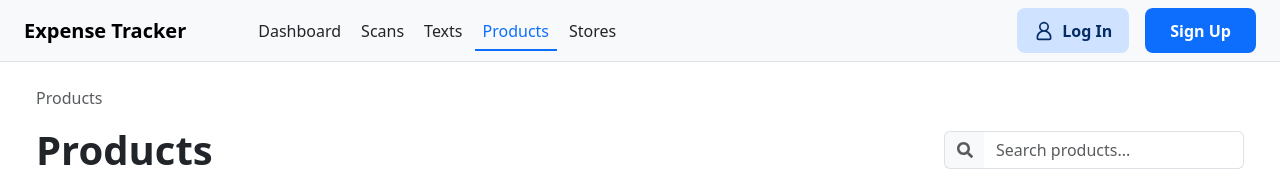
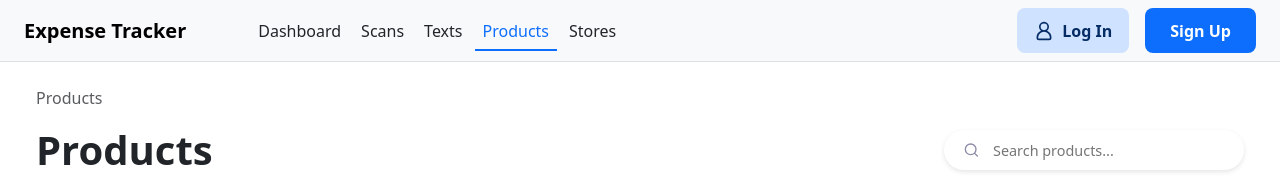
Before and after one commit to HarunUYGUC/Expense-Tracker, a React (Vite) app: page /products in a window 1280 px wide. Shown: the top 196 px of the page. Built offline with nearby package versions, Linux system fonts and the light colour scheme; no server answers.

Commit message:
Animated Search Bar

```diff
--- a/src/App.css
+++ b/src/App.css
@@ -678,3 +678,94 @@
   }
 }
 /* Animated Notification Bell Finished */
+
+/* Animated Search Bar */
+.search-form {
+  --timing: 0.3s;
+  --width-of-input: 100%;
+  --max-width: 300px;
+  --height-of-input: 40px;
+  --border-height: 2px;
+  --input-bg: var(--bs-body-bg);
+  --border-color: var(--bs-primary);
+  --border-radius: 30px;
+  --after-border-radius: 1px;
+
+  position: relative;
+  width: var(--width-of-input);
+  max-width: var(--max-width);
+  height: var(--height-of-input);
+  display: flex;
+  align-items: center;
+  padding-inline: 0.8em;
+  border-radius: var(--border-radius);
+  transition: border-radius 0.5s ease;
+  background: var(--input-bg);
+  box-shadow: 0 2px 5px rgba(0,0,0,0.1);
+}
+
+.search-form button {
+  border: none;
+  background: none;
+  color: #8b8ba7;
+  display: flex;
+  align-items: center;
+  justify-content: center;
+  cursor: pointer;
+}
+
+.search-input {
+  font-size: 0.9rem;
+  background-color: transparent;
+  width: 100%;
+  height: 100%;
+  padding-inline: 0.5em;
+  padding-block: 0.7em;
+  border: none;
+  color: var(--bs-body-color);
+}
+
+.search-input:focus {
+  outline: none;
+}
+
+.search-form:before {
+  content: "";
+  position: absolute;
+  background: var(--border-color);
+  transform: scaleX(0);
+  transform-origin: center;
+  width: 100%;
+  height: var(--border-height);
+  left: 0;
+  bottom: 0;
+  border-radius: 1px;
+  transition: transform var(--timing) ease;
+}
+
+.search-form:focus-within {
+  border-radius: var(--after-border-radius);
+}
+
+.search-form:focus-within:before {
+  transform: scale(1);
+}
+
+.search-reset {
+  border: none;
+  background: none;
+  opacity: 0;
+  visibility: hidden;
+  transition: opacity 0.3s;
+  color: #8b8ba7;
+}
+
+.search-input:not(:placeholder-shown) ~ .search-reset {
+  opacity: 1;
+  visibility: visible;
+}
+
+.search-form svg {
+  width: 17px;
+}
+/* Animated Search Bar Finished */
--- a/src/pages/Products.jsx
+++ b/src/pages/Products.jsx
@@ -1,6 +1,6 @@
 import React, { useState, useEffect } from 'react';
 import { Link } from 'react-router-dom';
-import { FaBoxOpen, FaSearch, FaChevronRight } from 'react-icons/fa';
+import { FaBoxOpen, FaChevronRight } from 'react-icons/fa';
 import { useAuth } from '../context/AuthContext';
 import { db } from '../firebase';
 import { collection, query, where, onSnapshot } from 'firebase/firestore';
@@ -10,6 +10,11 @@ function Products() {
   const [products, setProducts] = useState([]);
   const [loading, setLoading] = useState(true);
   const [searchTerm, setSearchTerm] = useState('');
+
+  // TEMİZLEME FONKSİYONU
+  const handleReset = () => {
+    setSearchTerm('');
+  };
 
   useEffect(() => {
     if (user) {
@@ -76,29 +81,39 @@ function Products() {
     <div className="dashboard-page-wrapper p-4">
       <div className="container-fluid">
 
-        {/* BREADCRUMB */}
+        {/* Breadcrumb Navigasyonu */}
         <nav aria-label="breadcrumb" className="mb-3">
           <ol className="breadcrumb">
             <li className="breadcrumb-item active" aria-current="page">Products</li>
           </ol>
         </nav>
 
-        {/* BAŞLIK VE ARAMA KUTUSU */}
+        {/* Başlık ve Animasyonlu Arama Çubuğu */}
         <div className="d-flex flex-column flex-md-row justify-content-between align-items-md-center mb-4">
           <h1 className="display-6 fw-bold mb-3 mb-md-0">Products</h1>
 
-          <div className="input-group" style={{ maxWidth: '300px' }}>
-             <span className="input-group-text bg-body-tertiary border-end-0">
-               <FaSearch className="text-muted" />
-             </span>
-             <input
-               type="text"
-               className="form-control border-start-0"
-               placeholder="Search products..."
-               value={searchTerm}
-               onChange={(e) => setSearchTerm(e.target.value)}
-             />
-          </div>
+          {/* YENİ ANİMASYONLU ARAMA ÇUBUĞU */}
+          <form className="search-form" onSubmit={(e) => e.preventDefault()}>
+              <button type="button"> {/* Arama ikonu */}
+                  <svg width="17" height="16" fill="none" xmlns="http://www.w3.org/2000/svg" role="img" aria-labelledby="search">
+                      <path d="M7.667 12.667A5.333 5.333 0 107.667 2a5.333 5.333 0 000 10.667zM14.334 14l-2.9-2.9" stroke="currentColor" strokeWidth="1.333" strokeLinecap="round" strokeLinejoin="round"></path>
+                  </svg>
+              </button>
+
+              <input
+                className="search-input"
+                placeholder="Search products..."
+                type="text"
+                value={searchTerm}
+                onChange={(e) => setSearchTerm(e.target.value)}
+              />
+
+              <button className="search-reset" type="button" onClick={handleReset}> {/* Temizleme butonu */}
+                  <svg xmlns="http://www.w3.org/2000/svg" className="h-6 w-6" fill="none" viewBox="0 0 24 24" stroke="currentColor" strokeWidth="2">
+                      <path strokeLinecap="round" strokeLinejoin="round" d="M6 18L18 6M6 6l12 12"></path>
+                  </svg>
+              </button>
+          </form>
         </div>
 
         {loading && <div className="text-center p-5"><div className="spinner-border" role="status"></div></div>}
```
